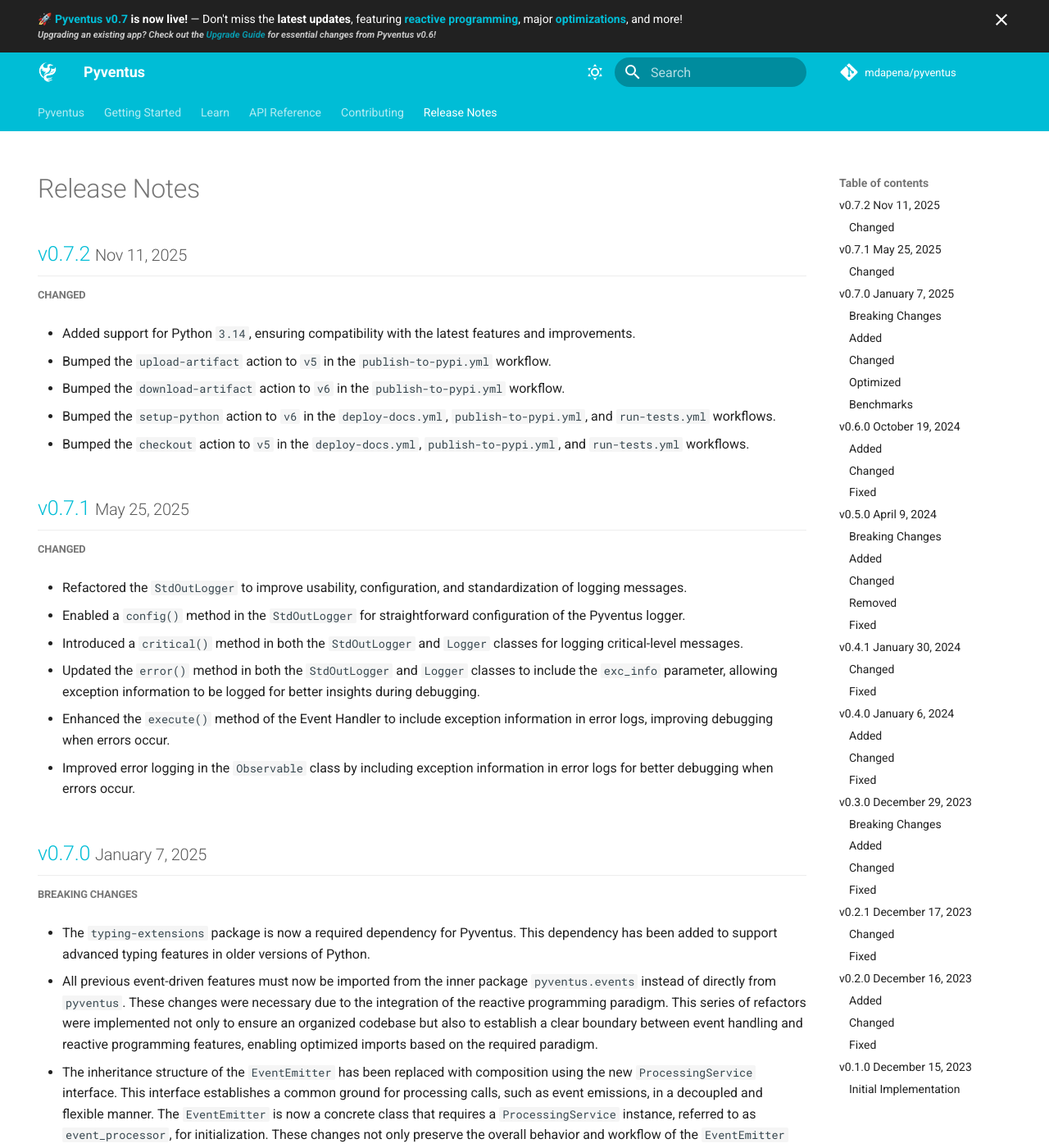
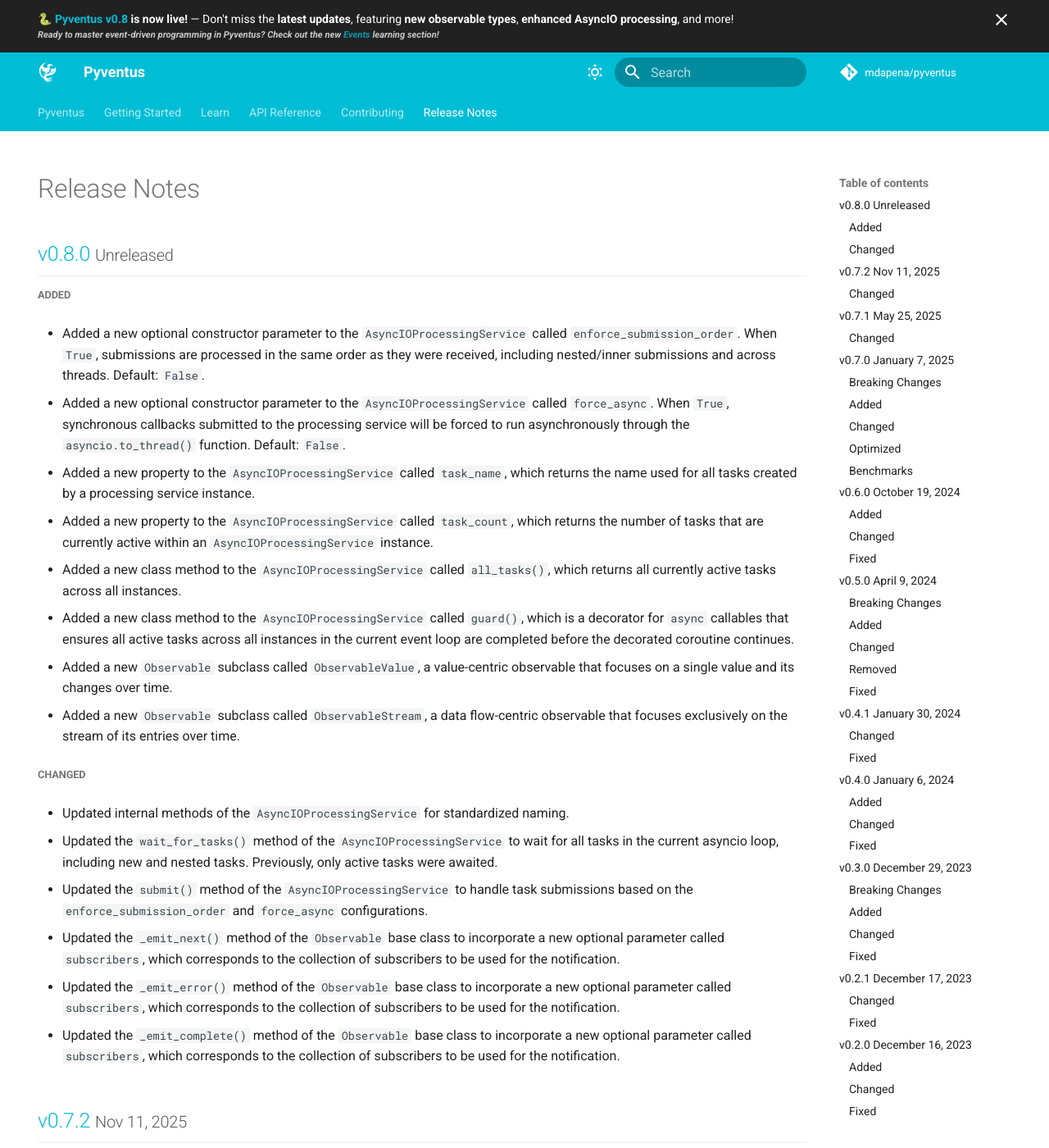
Before and after one commit to mdapena/pyventus, an MkDocs documentation site: the page built from docs/release-notes.md, in a window 1280 px wide and 1400 px high. Shown: the whole window at 82% size. Built offline with MkDocs 1.6.1 and Material for MkDocs 9.7.7, drawn with Linux system fonts in a browser that asks for light colours; comment, search, counter and statistics services are not loaded; the version menu is left out; some of the changed text lies outside the part shown.

Commit message:
Minimal Documentation for `v0.8` (#50)
* Update the project's short descriptions

* Update API documentation to include the new Observables

* Fix a link on the emitters' learning page

* Update release notes with `v0.8.0` changes

* Update index.md

* Update README.md

* Update Announcement for the v0.8 Release

* Update `pyproject.toml` to address Python RQ release issue

https://github.com/rq/rq/issues/2369

```diff
--- a/docs/.overrides/announce.html
+++ b/docs/.overrides/announce.html
@@ -1,17 +1,11 @@
-🚀 <b><a href="{{ base_url ~ '/release-notes/#0.7.0'}}">Pyventus v0.7</a> is now live!</b> —
-Don't miss the <b>latest updates</b>,
-featuring <b><a href="{{ base_url ~ '/#a-simple-reactive-example'}}">reactive programming</a></b>,
-major <b><a href="{{ base_url ~ '/release-notes/#0.7.0-optimized'}}">optimizations</a></b>, and more!
+🐍 <b><a href="{{ base_url ~ '/release-notes/#0.8.0'}}">Pyventus v0.8</a> is now live!</b> —
+Don't miss the <b>latest updates</b>, featuring <b>new observable types</b>, <b>enhanced AsyncIO processing</b>, and more!
 <div class="announcement-subtitle-container">
 	<span class="announcement-subtitle active">
 		Working with Python 3.14? Pyventus is now <a href="{{ base_url ~ '/release-notes/#0.7.2'}}">officially compatible</a>,
 		so you can enjoy the latest features and improvements!
 	</span>
 	<span class="announcement-subtitle">
-		Upgrading an existing app? Check out the <a href="{{ base_url ~ '/learn/upgrade_guide/'}}">Upgrade Guide</a>
-        for essential changes from Pyventus v0.6!
-	</span>
-	<span class="announcement-subtitle">
 		Ready to master event-driven programming in Pyventus? Check out the new
 		<a href="{{ base_url ~ '/learn/events/'}}">Events</a> learning section!
 	</span>
--- a/docs/javascripts/announcement.js
+++ b/docs/javascripts/announcement.js
@@ -6,5 +6,5 @@
 		texts[currentIndex].classList.remove("active"); // Hide current text
 		currentIndex = (currentIndex + 1) % texts.length; // Move to the next text
 		texts[currentIndex].classList.add("active"); // Show next text
-	}, 5000); // Change text every 5 seconds
+	}, 7000); // Change text every 7 seconds
 }
--- a/docs/release-notes.md
+++ b/docs/release-notes.md
@@ -9,6 +9,44 @@
 		margin-bottom: -0.2em !important;
 	}
 </style>
+
+[//]: # "--------------------------------------------------------------------------------------------------------------"
+
+## [v0.8.0](https://github.com/mdapena/pyventus/releases/tag/0.8.0) <small>Unreleased</small> { id="0.8.0" }
+
+<hr class="divider">
+
+##### Added { id="0.8.0-added" }
+
+-   Added a new optional constructor parameter to the `AsyncIOProcessingService` called `enforce_submission_order`. When `True`, submissions are processed in the same order as they were received, including nested/inner submissions and across threads. Default: `False`.
+
+-   Added a new optional constructor parameter to the `AsyncIOProcessingService` called `force_async`. When `True`, synchronous callbacks submitted to the processing service will be forced to run asynchronously through the `asyncio.to_thread()` function. Default: `False`.
+
+-   Added a new property to the `AsyncIOProcessingService` called `task_name`, which returns the name used for all tasks created by a processing service instance.
+
+-   Added a new property to the `AsyncIOProcessingService` called `task_count`, which returns the number of tasks that are currently active within an `AsyncIOProcessingService` instance.
+
+-   Added a new class method to the `AsyncIOProcessingService` called `all_tasks()`, which returns all currently active tasks across all instances.
+
+-   Added a new class method to the `AsyncIOProcessingService` called `guard()`, which is a decorator for `async` callables that ensures all active tasks across all instances in the current event loop are completed before the decorated coroutine continues.
+
+-   Added a new `Observable` subclass called `ObservableValue`, a value-centric observable that focuses on a single value and its changes over time.
+
+-   Added a new `Observable` subclass called `ObservableStream`, a data flow-centric observable that focuses exclusively on the stream of its entries over time.
+
+##### Changed { id="0.8.0-changed" }
+
+-   Updated internal methods of the `AsyncIOProcessingService` for standardized naming.
+
+-   Updated the `wait_for_tasks()` method of the `AsyncIOProcessingService` to wait for all tasks in the current asyncio loop, including new and nested tasks. Previously, only active tasks were awaited.
+
+-   Updated the `submit()` method of the `AsyncIOProcessingService` to handle task submissions based on the `enforce_submission_order` and `force_async` configurations.
+
+-   Updated the `_emit_next()` method of the `Observable` base class to incorporate a new optional parameter called `subscribers`, which corresponds to the collection of subscribers to be used for the notification.
+
+-   Updated the `_emit_error()` method of the `Observable` base class to incorporate a new optional parameter called `subscribers`, which corresponds to the collection of subscribers to be used for the notification.
+
+-   Updated the `_emit_complete()` method of the `Observable` base class to incorporate a new optional parameter called `subscribers`, which corresponds to the collection of subscribers to be used for the notification.
 
 [//]: # "--------------------------------------------------------------------------------------------------------------"
 
--- a/mkdocs.yml
+++ b/mkdocs.yml
@@ -3,7 +3,7 @@
 site_url: https://mdapena.github.io/pyventus/
 site_author: Manuel Da Pena
 site_description: >-
-  A powerful Python library for event-driven and reactive programming.
+  A Python library for event-driven and reactive programming.
 
 # Repository
 repo_name: mdapena/pyventus
@@ -11,7 +11,7 @@
 
 # Copyright
 copyright: |
-  Copyright &copy; 2023-2025 <a href="https://github.com/mdapena" target="_blank" rel="mdapena">Manuel Da Pena</a>
+  Copyright &copy; 2023-2026 <a href="https://github.com/mdapena" target="_blank" rel="mdapena">Manuel Da Pena</a>
 
 # Configuration
 theme:
@@ -224,6 +224,8 @@
         - Observable:
           - api/reactive/observables/index.md
           - ObservableTask: api/reactive/observables/observable_task.md
+          - ObservableValue: api/reactive/observables/observable_value.md
+          - ObservableStream: api/reactive/observables/observable_stream.md
           - Observable Utils: api/reactive/observables/observable_utils.md
         - Observer: api/reactive/observers/observer.md
         - Subscriber: api/reactive/subscribers/subscriber.md
--- a/pyproject.toml
+++ b/pyproject.toml
@@ -9,7 +9,7 @@
 [project]
 name = "pyventus"
 dynamic = ["version"]
-description = "A powerful Python library for event-driven and reactive programming."
+description = "A Python library for event-driven and reactive programming."
 requires-python = ">=3.10"
 readme = "README.md"
 license = "MIT"
@@ -76,7 +76,7 @@
 # | Package dependencies
 # =================================
 
-rq = ["rq>=1.15.0"]
+rq = ["rq>=1.15.0,!=2.7.0"]
 celery = ["celery>=5.3.5"]
 fastapi = ["fastapi>=0.95.2"]
 
--- a/src/pyventus/__init__.py
+++ b/src/pyventus/__init__.py
@@ -1,4 +1,4 @@
-"""A powerful Python library for event-driven and reactive programming."""
+"""A Python library for event-driven and reactive programming."""
 
 __version__ = "0.7.2"
 
```
Also changed, not shown: README.md (+80 -73 lines), docs/api/reactive/observables/observable_stream.md (added, +5 -0 lines), docs/api/reactive/observables/observable_value.md (added, +5 -0 lines), docs/index.md (+79 -72 lines), docs/learn/events/emitters/index.md (+1 -1 lines), 2 other files.
